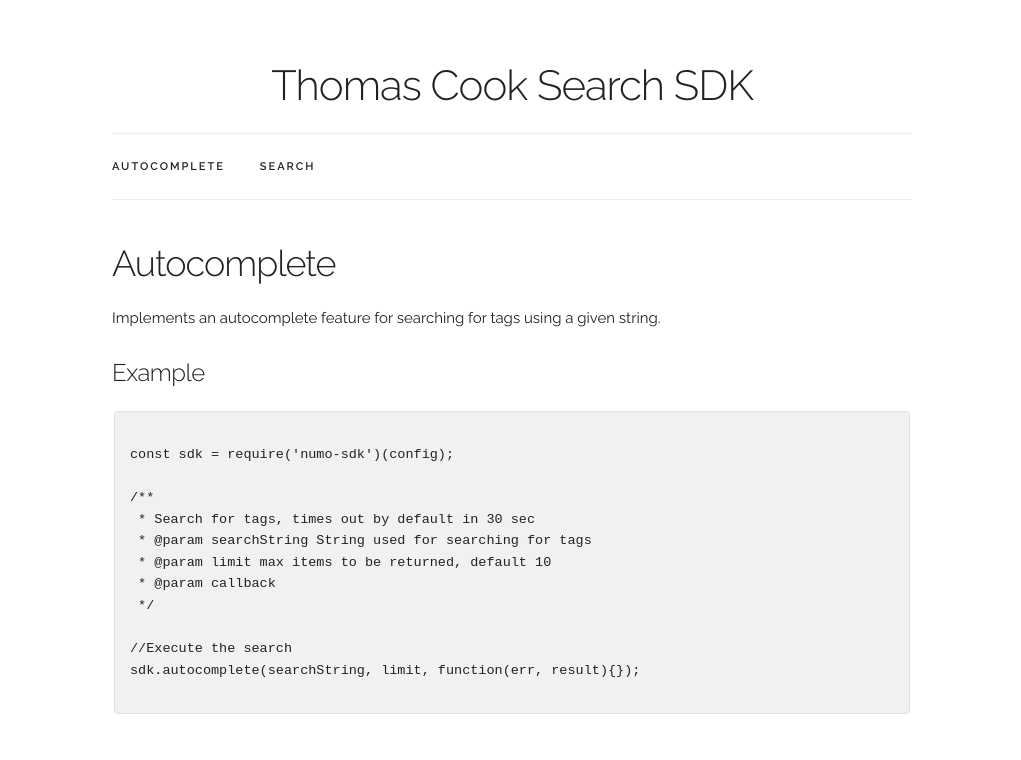
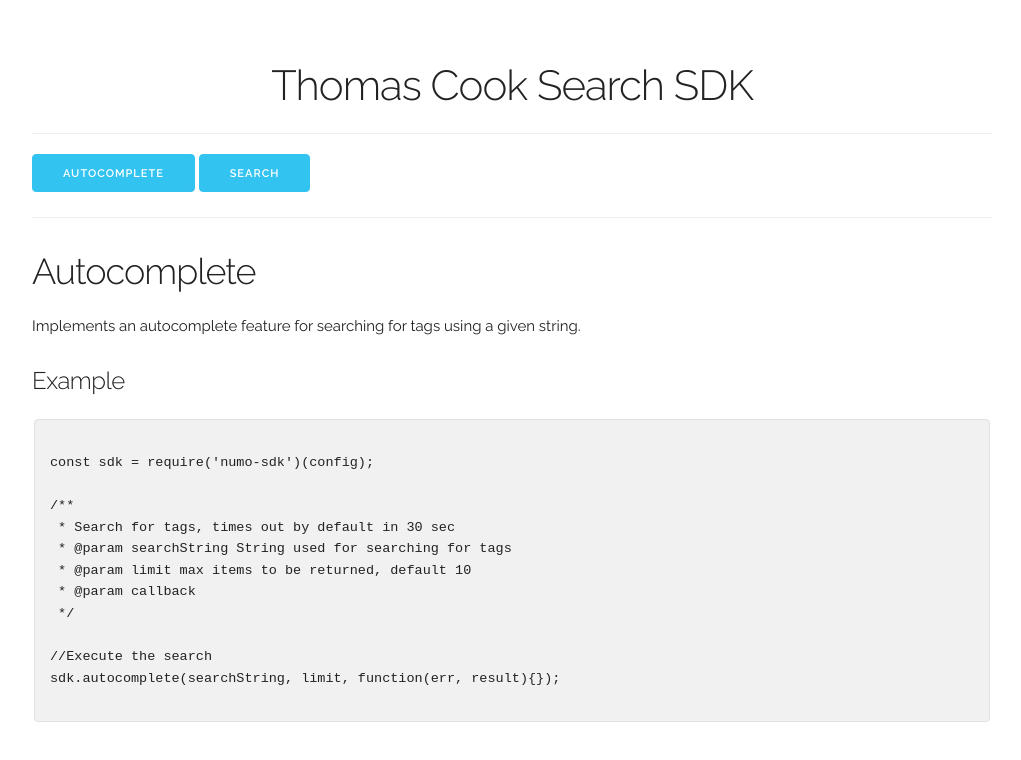
Before and after one commit to numo-labs/sdk, a plain HTML site: page index.html in a window 1280 px wide. Shown: the whole page, without its empty margins (128-1149 px from the left). Drawn offline with nearby package versions, Linux system fonts and the light colour scheme.

Commit message:
removed skeleton site specifics

```diff
--- a/index.html
+++ b/index.html
@@ -7,7 +7,6 @@
     <link href='//fonts.googleapis.com/css?family=Raleway:400,300,600' rel='stylesheet' type='text/css'>
     <link rel="stylesheet" href="https://cdnjs.cloudflare.com/ajax/libs/normalize/4.2.0/normalize.min.css">
     <link rel="stylesheet" href="https://cdnjs.cloudflare.com/ajax/libs/skeleton/2.0.4/skeleton.min.css">
-    <link rel="stylesheet" href="stylesheets/custom.css">
     <meta name="viewport" content="width=device-width">
     <!--[if lt IE 9]>
     <script src="//html5shiv.googlecode.com/svn/trunk/html5.js"></script>
@@ -18,17 +17,13 @@
       <section class="header" style="margin-top: 6rem; text-align: center">
         <h2>Thomas Cook Search SDK</h2>
       </section>
-      <div class="navbar-spacer"></div>
-      <div class="navbar">
-        <div class="container">
-          <ul class="navbar-list">
-            <li class="navbar-item"><a href="#" class="navbar-link">Autocomplete</a></li>
-            <li class="navbar-item"><a href="#" class="navbar-link">Search</a></li>
-          </ul>
-        </div>
-      </div>
 
-      <div style="margin-top: 4rem">
+      <nav style="border-top: 1px solid #eee; border-bottom: 1px solid #eee; padding: 2rem 0 1.5rem 0">
+        <a class="button button-primary" href="#">Autocomplete</a>
+        <a class="button button-primary" href="#">Search</a>
+      </nav>
+
+      <div style="margin-top: 3rem">
 
 
       <h3>Autocomplete</h3>
```
